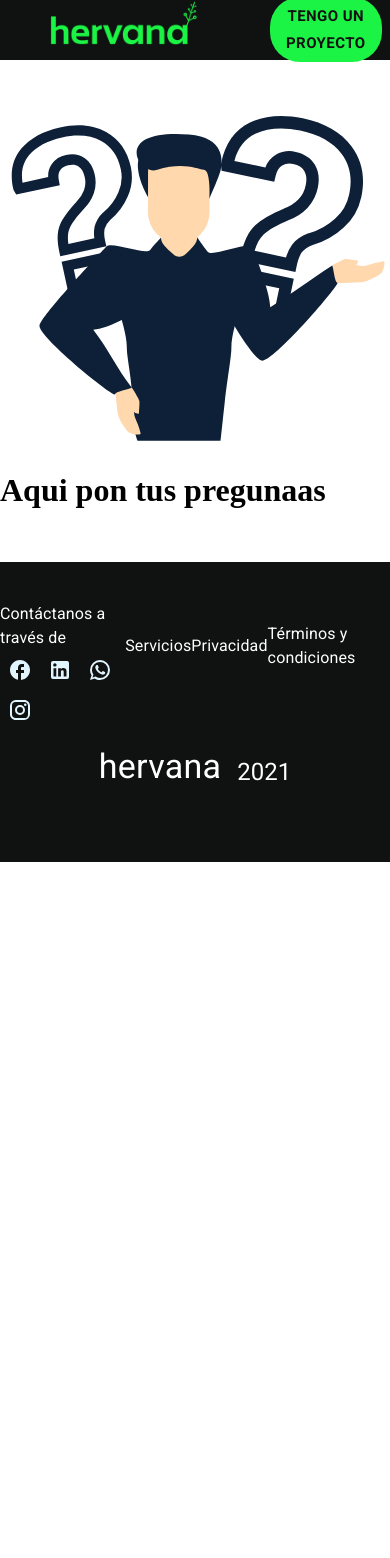
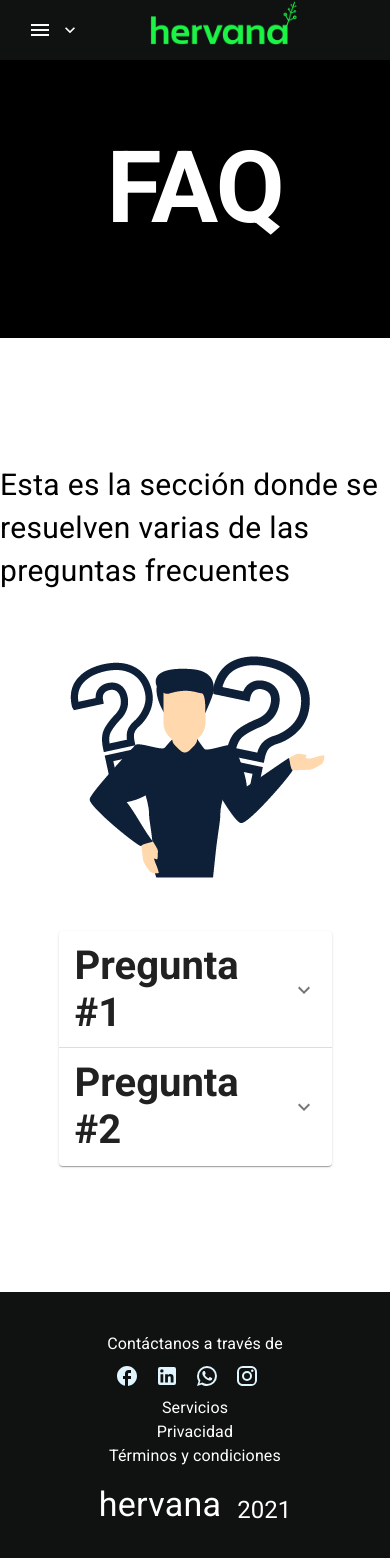
Before and after one commit to EsquizoDEV/hervana, a React (Create React App) app: page /faq in a window 390 px wide. Shown: the top 1558 px of the page. Before the commit the page ends 865 px from the top, so only its background shows below. Built offline with nearby package versions, Linux system fonts and the light colour scheme.

Commit message:
FAQ section desktop

```diff
--- a/src/views/enfoque/OurFocus.jsx
+++ b/src/views/enfoque/OurFocus.jsx
@@ -27,7 +27,7 @@ const OurFocus = () => {
 
                 <NavBar theme={theme} isMobile={isMobile} />
 
-                <Grid sx={{backgroundColor:"black", hight:"100%"}} container>
+                <Grid sx={{backgroundColor:"black", height:"100%"}} container>
                   <FocusHeader/>
                 </Grid>
 
--- a/src/views/faq/FAQ.jsx
+++ b/src/views/faq/FAQ.jsx
@@ -1,32 +1,33 @@
+import * as React from 'react';
 import { NavBar } from '../../components/navigation/NavBar';
 import { Footer } from '../../components/core/Footer';
 import { Grid, Box } from '@mui/material';
-import * as React from 'react';
+import { useMediaQuery } from '@material-ui/core';
+import { useTheme } from '@material-ui/core/styles';
 import FAQquestions from './components/FAQquestions';
 import FAQIntro from './components/FAQIntro';
 
+
 const FAQ = () => {
+    let theme = useTheme();
+    const isMobile = useMediaQuery(theme.breakpoints.down('sm'))
+
   return (
 
       <div className="App">
-        <h1>jnignweopgngbtgpbnp</h1>
-       <Box sx={{ flexGrow: 0 }}>
-            <Grid container spacing={2}>
-                <Grid item xs={12}>
-                    <NavBar />
-                </Grid>
-                <Grid item xs={12}>
-                    <FAQIntro />
-                </Grid>
-                <Grid item xs={12}>
-                    <FAQquestions />
-                </Grid>
-                <Grid item xs={12}>
-                    <Footer />
+        <Box sx={{flexGrow:0}}>
+            <Grid container  spacing={0}>
+                <NavBar isMobile={isMobile}/>
+
+                <FAQIntro/>
+
+                <FAQquestions/>
+
+                <Grid item xs={12} md={12} lg={12} xl={12}>
+                    <Footer isMobile={isMobile}/>
                 </Grid>
             </Grid>
         </Box>
-
 
     </div>
   );
--- a/src/views/faq/components/FAQIntro.jsx
+++ b/src/views/faq/components/FAQIntro.jsx
@@ -1,14 +1,17 @@
 import * as React from 'react';
-import faqlogo from '../../../assets/svg/FAQ.svg';
+import { Grid,Typography } from '@mui/material';
 
 
 const FAQIntro = () => {
 
     return (
-        <div>
-            <img src={faqlogo} alt="FAQLOGO"></img>
-            <h1>Aqui pon tus pregunaas</h1>
-        </div>
+        <Grid container sx={{backgroundColor:"black", height:"40vh", display:"flex", justifyContent:"center", alignItems:"center"}}>
+            <Grid item sx={{marginTop:"40px"}}>
+                <Typography sx={{padding:"50px", color:"white", fontSize:"100px", fontWeight:"bold"}} variant="h1">
+                    FAQ
+                </Typography>
+            </Grid>
+        </Grid>
     )
 
 }
--- a/src/views/faq/components/FAQquestions.jsx
+++ b/src/views/faq/components/FAQquestions.jsx
@@ -1,8 +1,68 @@
 import React from 'react'
+import {Box, Typography } from '@mui/material';
+import Accordion from '@mui/material/Accordion';
+import AccordionDetails from '@mui/material/AccordionDetails';
+import AccordionSummary from '@mui/material/AccordionSummary';
+import ExpandMoreIcon from '@mui/icons-material/ExpandMore';
+import Faq from '../../../assets/images/FAQ.png'
+
 
 export const FAQquestions = () => {
+    const [expanded, setExpanded] = React.useState(false);
+
+    const handleChange = (panel) => (event, isExpanded) => {
+        setExpanded(isExpanded ? panel : false);
+    }
+
     return (
         <div>
+            <Box sx={{display:"flex", flexDirection:"column", alignItems:"center", width:"100%", marginTop:"15vh", marginBottom:"15vh"}}>
+                <Typography variant="body2" sx={{color:"black", fontSize:"30px"}}>
+                    Esta es la sección donde se resuelven varias de las preguntas frecuentes
+                </Typography>
+                <img src={Faq} alt="faq svg" style={{marginTop:"50px"}}/>
+                <Box sx={{paddingLeft:"15vw", paddingRight:"15vw", marginTop:"50px"}}>
+                    <Accordion expanded={expanded === 'panel1'} onChange={handleChange('panel1')}>
+                        <AccordionSummary
+                        expandIcon={<ExpandMoreIcon />}
+                        aria-controls="panel1bh-content"
+                        id="panel1bh-header"
+                        >
+                            <Typography variant="h3" sx={{fontWeight:"bold",fontSize:"40px",width: '25%', flexShrink: 0 }}>
+                                Pregunta #1
+                            </Typography>
+                        </AccordionSummary>
+
+                        <AccordionDetails>
+                            <Typography>
+                            Hervana Group es un socio estratégico formado por un equipo experto de
+                            profesionales especializados en la digitalización y operaciones de cultivo
+                            en ambientes controlados, analítica e inteligencia de negocios,
+                            con experiencia en proyectos de clase mundial.
+                            </Typography>
+                        </AccordionDetails>
+                    </Accordion>
+                    <Accordion expanded={expanded === 'panel2'} onChange={handleChange('panel2')}>
+                    <AccordionSummary
+                        expandIcon={<ExpandMoreIcon />}
+                        aria-controls="panel1bh-content"
+                        id="panel1bh-header"
+                        >
+                            <Typography variant="h3" sx={{fontWeight:"bold",fontSize:"40px",width: '25%', flexShrink: 0 }}>
+                                Pregunta #2
+                            </Typography>
+                        </AccordionSummary>
+                        <AccordionDetails>
+                            <Typography>
+                            Hervana Group es un socio estratégico formado por un equipo experto de
+                            profesionales especializados en la digitalización y operaciones de cultivo
+                            en ambientes controlados, analítica e inteligencia de negocios,
+                            con experiencia en proyectos de clase mundial.
+                            </Typography>
+                        </AccordionDetails>
+                    </Accordion>
+                </Box>
+            </Box>
 
         </div>
     )
```
